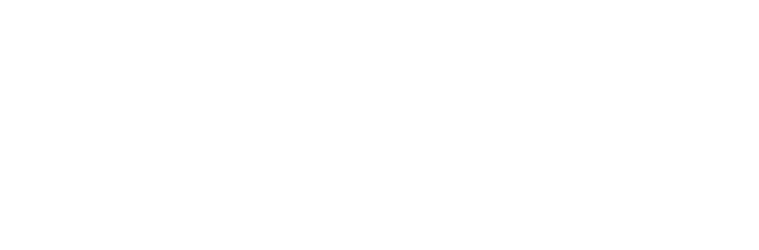
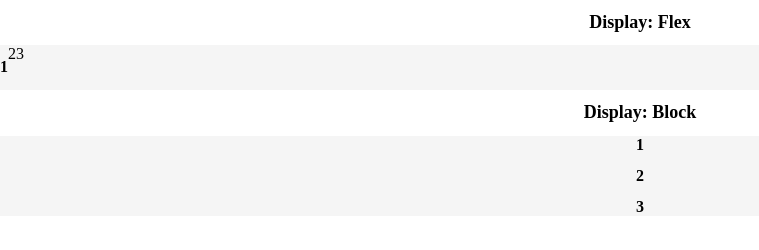
Before and after one commit to hthcatlanta/portfolio, a plain HTML site: page index.html in a window 1280 px wide. Shown: the whole page, without its empty margins (0-759 px from the left). Drawn offline with Linux system fonts and the light colour scheme.

Commit message:
added rough code to index and style

```diff
--- a/index.html
+++ b/index.html
@@ -5,8 +5,34 @@
     <meta http-equiv="X-UA-Compatible" content="IE=edge">
     <meta name="viewport" content="width=device-width, initial-scale=1.0">
     <title>Portfolio</title>
+    <link href='style.css' rel='stylesheet' />
+    <!-- place to add link for google fonts-->
 </head>
 <body>
+<h1>Display: Flex</h1>
+<div class="container" id="flex">
+        <div class="box">
+             <h2>1</h2>
+        </div>
+        <div class="box"
+             <h2>2</h2>
+        </div>
+        <div class="box"
+              <h2>3</h2>
+        </div>
+</div>
 
+<h1>Display: Block</h1>
+<div class="container" id="block">
+    <div class="box">
+        <h2>1</h2>
+    </div>
+    <div class="box">
+        <h2>2</h2>
+    </div>
+    <div class="box">
+        <h2>3</h2>
+    </div>
+</div>
 </body>
 </html>
--- /dev/null
+++ b/style.css
@@ -0,0 +1,30 @@
+body {
+    margin: 0;
+    border: 0;
+  /*  font-family: from google; */
+}
+
+h1 {
+    font-size: 18px;
+    text-align: center;
+}
+
+h2 {
+font-size: 16px;
+text-align: center;
+}
+
+.container {
+    background-color: whitesmoke;
+}
+
+box {
+    background-color: dodgerblue;
+    height: 100px;
+    width: 100px;
+    border: 1px solid lightgray;
+}
+
+#flex {
+    display:flex;
+}
```
